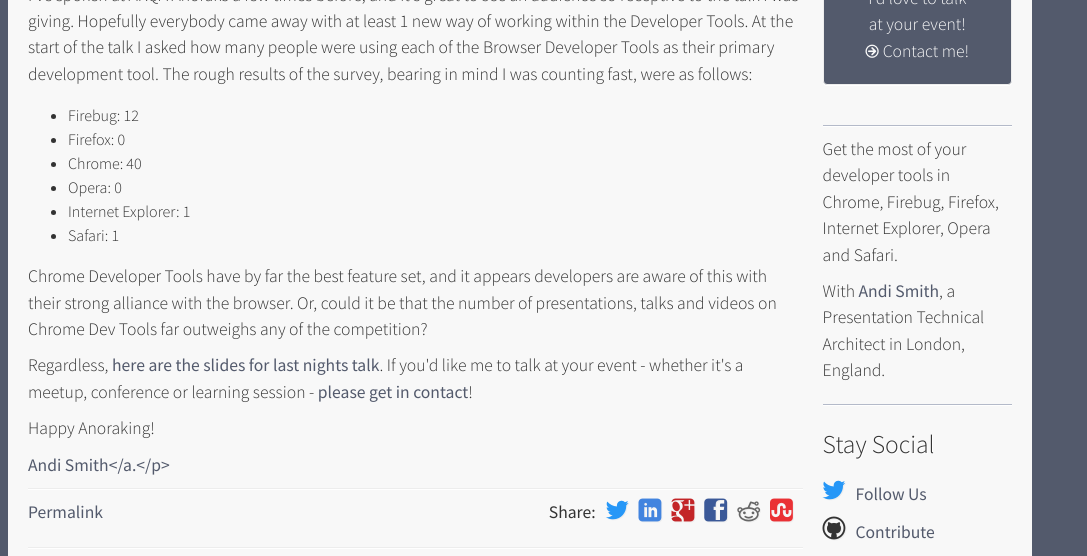
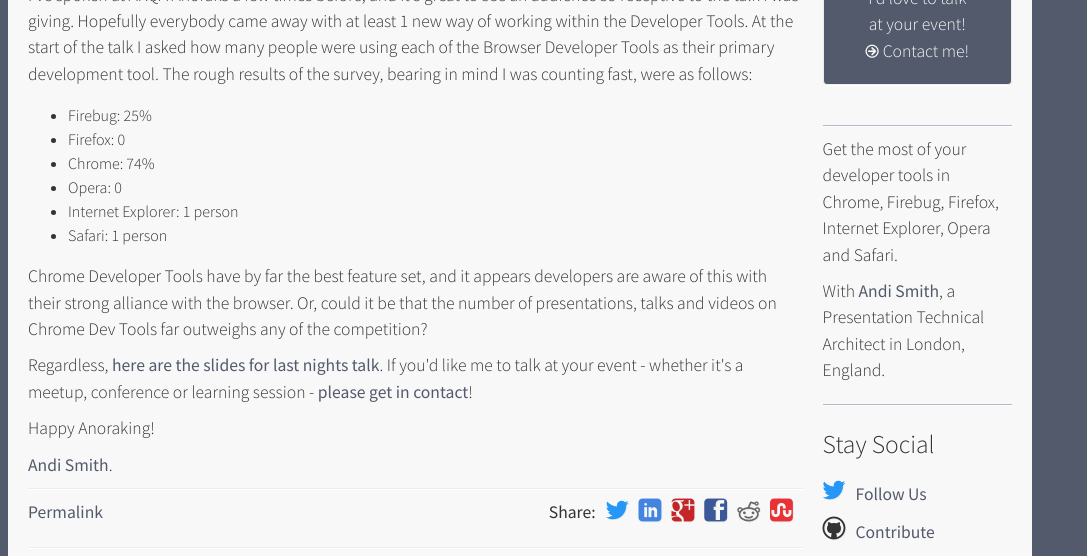
Before and after one commit to andismith/dev-tool-secrets, a Jekyll site: the page built from _posts/2013-05-31-akqa-anoraks.md, in a window 1280 px wide. Shown: the part 335-891 px from the top of the page, without its empty margins (0-1087 px from the left). Built offline with Jekyll 4.4.1, drawn with Linux system fonts in a browser that asks for light colours; nearby versions of some CDN libraries; library files that are not in the unit come from our copies; Markdown is read by kramdown in place of the engine named in the settings.

Commit message:
Fixed anchor

```diff
--- a/_posts/2013-05-31-akqa-anoraks.md
+++ b/_posts/2013-05-31-akqa-anoraks.md
@@ -11,12 +11,12 @@
 <p>I've spoken at AKQA Anoraks a few times before, and it's great to see an audience so receptive to the talk I was giving. Hopefully everybody came away with at least 1 new way of working within the Developer Tools. At the start of the talk I asked how many people were using each of the Browser Developer Tools as their primary development tool. The rough results of the survey, bearing in mind I was counting fast, were as follows:</p>
 
 <ul>
-    <li>Firebug: 12</li>
+    <li>Firebug: 25%</li>
     <li>Firefox: 0</li>
-    <li>Chrome: 40</li>
+    <li>Chrome: 74%</li>
     <li>Opera: 0</li>
-    <li>Internet Explorer: 1</li>
-    <li>Safari: 1</li>
+    <li>Internet Explorer: 1 person</li>
+    <li>Safari: 1 person</li>
 </ul>
 
 <p>Chrome Developer Tools have by far the best feature set, and it appears developers are aware of this with their strong alliance with the browser. Or, could it be that the number of presentations, talks and videos on Chrome Dev Tools far outweighs any of the competition?</p>
@@ -25,4 +25,4 @@
 
 <p>Happy Anoraking!</p>
 
-<p><a href="http://www.twitter.com/andismith">Andi Smith</a.</p>
+<p><a href="http://www.twitter.com/andismith">Andi Smith</a>.</p>
```
Also changed, not shown: _posts/2013-06-03-filters.md (+1 -1 lines), _posts/2013-06-14-60000.md (+1 -1 lines).
